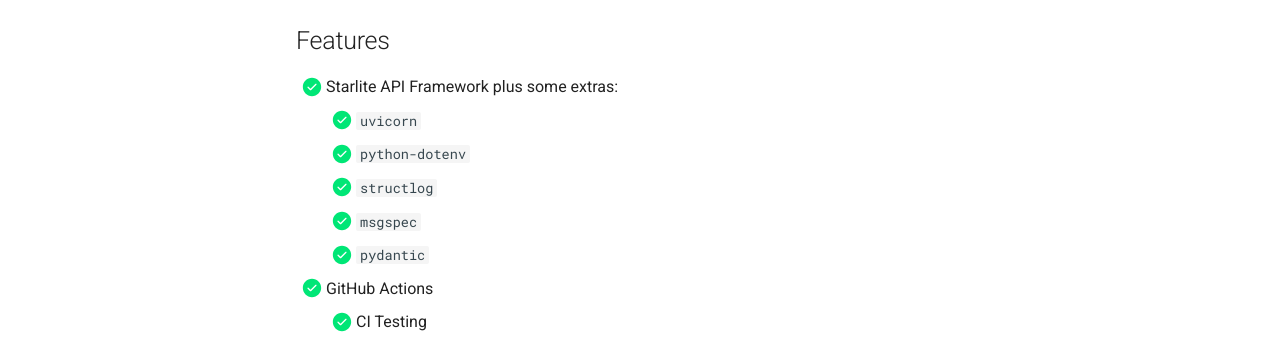
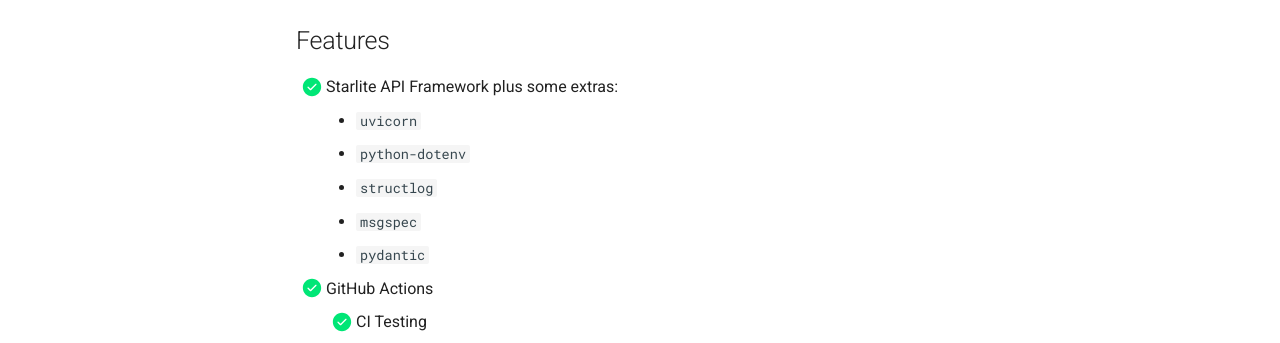
Before and after one commit to cofin/starlite-barebones-template, an MkDocs documentation site: the page built from docs/index.md, in a window 1280 px wide. Shown: the part 515-858 px from the top of the page. Built offline with MkDocs 1.6.1 and Material for MkDocs 9.7.7, drawn with Linux system fonts in a browser that asks for light colours; comment, search, counter and statistics services are not loaded; the version menu is left out.

Commit message:
chore: update docs

```diff
--- a/docs/index.md
+++ b/docs/index.md
@@ -19,11 +19,11 @@
 ## Features
 
 - [x] Starlite API Framework plus some extras:
-    - [x] `uvicorn`
-    - [x] `python-dotenv`
-    - [x] `structlog`
-    - [x] `msgspec`
-    - [x] `pydantic`
+    * `uvicorn`
+    * `python-dotenv`
+    * `structlog`
+    * `msgspec`
+    * `pydantic`
 - [x] GitHub Actions
     - [x] CI Testing
     - [x] Document Generation
```
